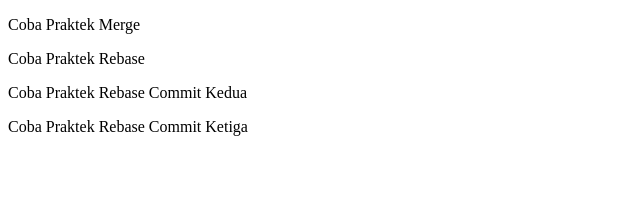
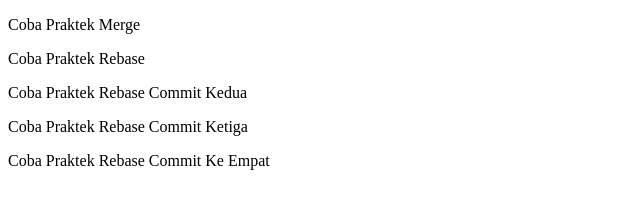
Before and after one commit to warkirasep/merge-rebase, a plain HTML site: page index.html in a window 1280 px wide. Shown: the whole page, without its empty margins (0-640 px from the left). Drawn offline with Linux system fonts and the light colour scheme.

Commit message:
Ini Commit Rebase Ke Empat

```diff
--- a/index.html
+++ b/index.html
@@ -11,6 +11,7 @@
         <p>Coba Praktek Rebase</p>
         <p>Coba Praktek Rebase Commit Kedua</p>
         <p>Coba Praktek Rebase Commit Ketiga</p>
+        <p>Coba Praktek Rebase Commit Ke Empat</p>
     </div>
 </body>
 </html>
```
